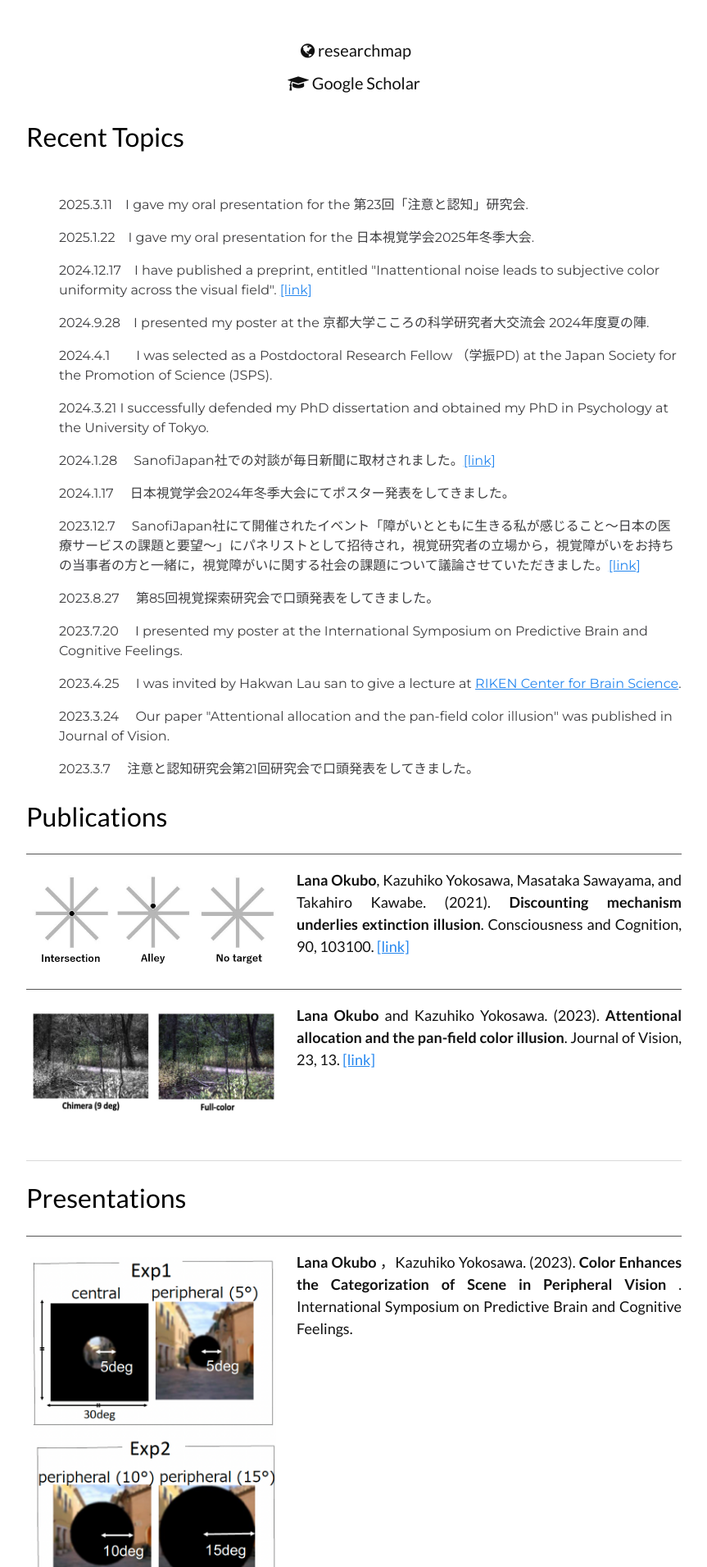
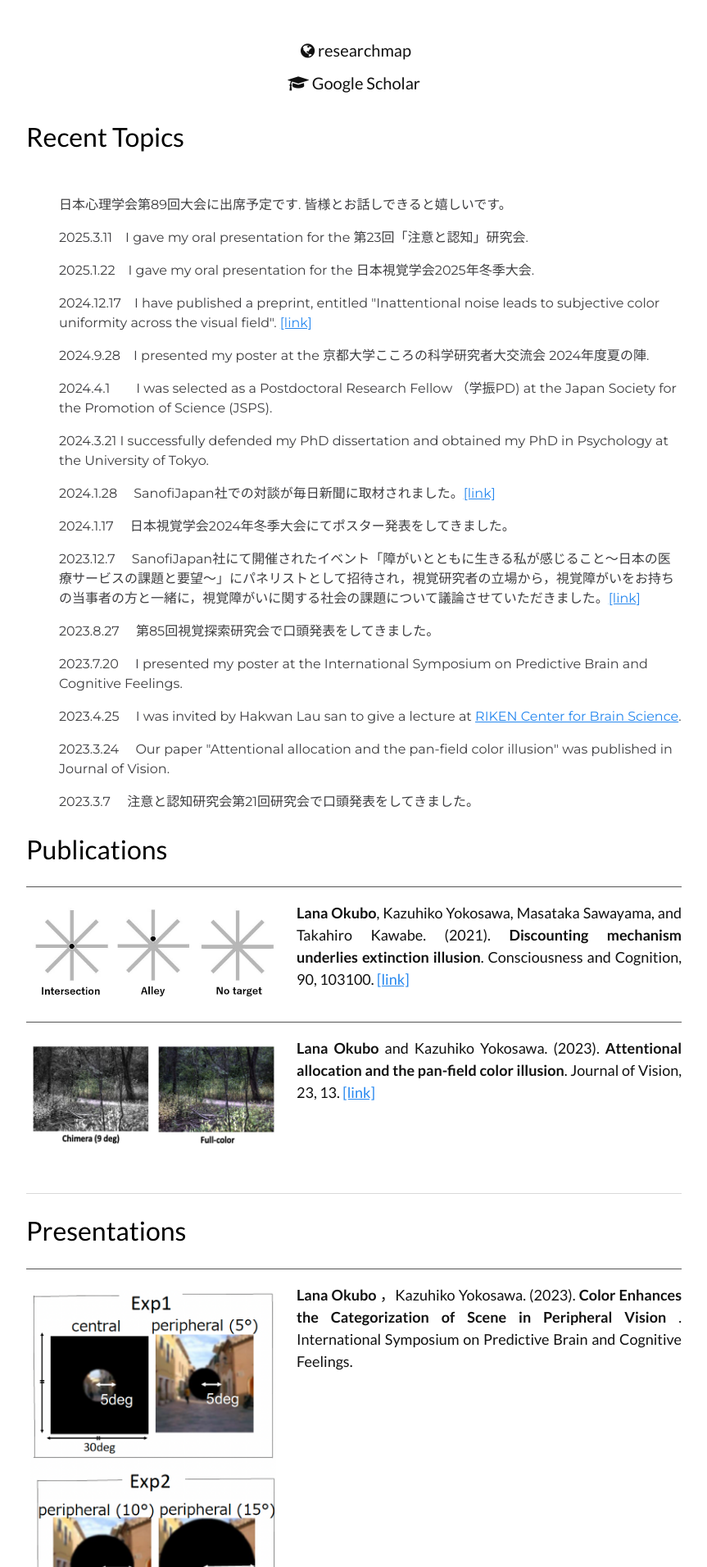
Before and after one commit to LNOKB/lnokb.github.io, a Jekyll site: the page built from index.html, in a window 1280 px wide. Shown: the part 788-2699 px from the top of the page at 82% size, without its empty margins (208-1071 px from the left). Built offline with Jekyll 4.4.1, drawn with Linux system fonts in a browser that asks for light colours.

Commit message:
Update index.html

```diff
--- a/index.html
+++ b/index.html
@@ -44,6 +44,11 @@ layout: home-page
   </div>
   <div class="news-container" align="left">
     <ul>
+
+
+      <p class="subtitle">
+        日本心理学会第89回大会に出席予定です. 皆様とお話しできると嬉しいです。
+      </p>
 
 
       <p class="subtitle">
```
